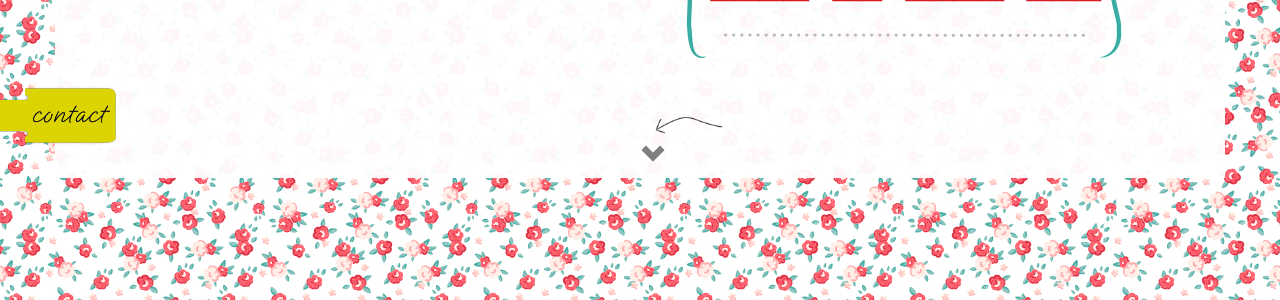
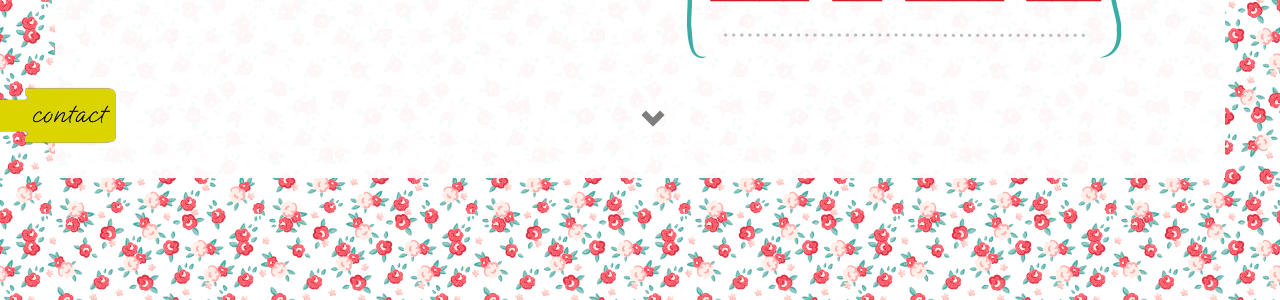
Before and after one commit to fabienne-segaert/fabienne-segaert.github.io, a Jekyll site: the page built from index.html, in a window 1280 px wide. Shown: the part 511-811 px from the top of the page. Built offline with Jekyll 4.4.1, drawn with Linux system fonts in a browser that asks for light colours; nearby versions of some CDN libraries; Markdown is read by kramdown in place of the engine named in the settings.

Commit message:
verberg de pijl in het midden - doet niets meer

```diff
--- a/_includes/welkom.html
+++ b/_includes/welkom.html
@@ -57,9 +57,6 @@
 
 
 <div class="row" id="down">
-    <div class="col-md-1 col-md-offset-6" >
-        <img src="/img/pijl_scrollattention.png">
-    </div>
     <div class="col-md-12" id="scrolldown-arrow">
         <span class="glyphicon glyphicon-chevron-down fnt-gry"></span>
     </div>
```
